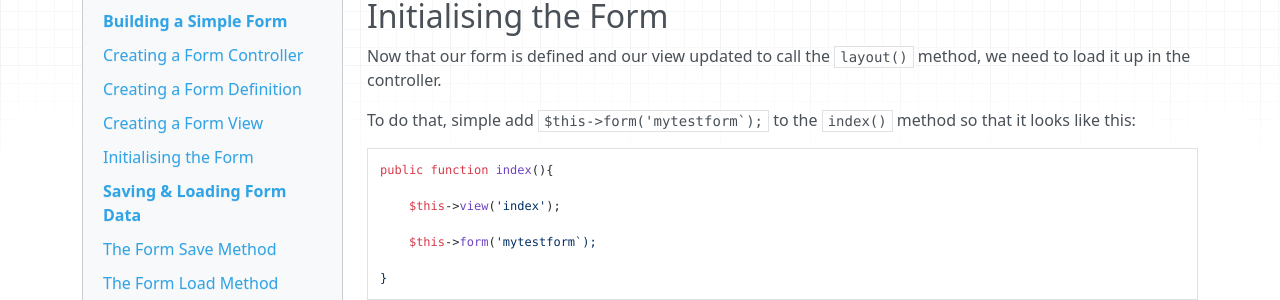
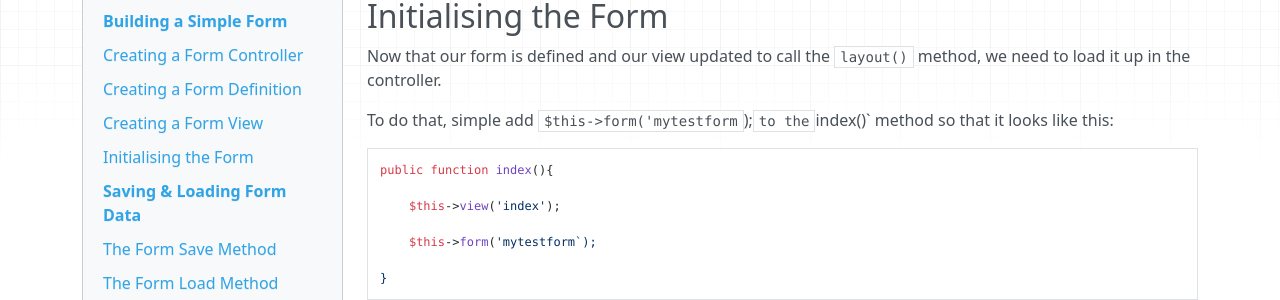
Before and after one commit to JAZ-013/hazaar-forms, an MkDocs documentation site: the page built from docs/getting-started.md, in a window 1280 px wide and 900 px high, scrolled down 3066 px. Shown: the part 151-451 px from the top of the window. Built offline with MkDocs 1.6.1, drawn with Linux system fonts in a browser that asks for light colours; nearby versions of some CDN libraries; old or Windows-style settings are respelled for this version of MkDocs; some of the changed text lies outside the part shown.

````diff
--- a/docs/getting-started.md
+++ b/docs/getting-started.md
@@ -13,7 +13,7 @@ $ cd formstest
 
 This will install the example application and all it's requirements.
 
-## Importing the ```hazaar-forms``` Library
+## Importing the `hazaar-forms` Library
 
 Next we need to add the *hazaar-forms* library as a dependency, so run:
 
@@ -113,7 +113,7 @@ Pages, sections and fields all have a label and will be rendered in rows using [
 
 ## Creating a Form View
 
-A form view is exactly the same as any other [Hazaar MVC] PHTML view file *(note that we are only editing the controller view and we assume that the layout view is already working)*.  So, with whatever your view currently looks like, all you need to do is call the forms controller's ```layout()``` function where you want the form rendered.
+A form view is exactly the same as any other [Hazaar MVC] PHTML view file *(note that we are only editing the controller view and we assume that the layout view is already working)*.  So, with whatever your view currently looks like, all you need to do is call the forms controller's `layout()` function where you want the form rendered.
 
 ```php
 <div class="container p-5">
@@ -134,9 +134,9 @@ In this view, we are using the [Bootstrap] **card** class to layout the form ins
 
 ## Initialising the Form
 
-Now that our form is defined and our view updated to call the ```layout()``` method, we need to load it up in the controller.
+Now that our form is defined and our view updated to call the `layout()` method, we need to load it up in the controller.
 
-To do that, simple add ```$this->form('mytestform`);``` to the ```index()``` method so that it looks like this:
+To do that, simple add `$this->form('mytestform`);` to the `index()` method so that it looks like this:
 
 ```php
 public function index(){
@@ -156,7 +156,7 @@ At this point though, your form won't really do much other than render on the pa
 
 ## The Form Save Method
 
-To show how simple this is, we will add a button that saves our form data.  Before we can do this though, we need to implement the method that will receive our form data on our Index controller.  Modify the Index controller and add a method called ```form_save``` as below:
+To show how simple this is, we will add a button that saves our form data.  Before we can do this though, we need to implement the method that will receive our form data on our Index controller.  Modify the Index controller and add a method called `form_save` as below:
 
 ```php
 protected function form_save($model, &$params = array()){
@@ -172,11 +172,11 @@ protected function form_save($model, &$params = array()){
 
 This method is called by the underlying Forms controller and passed a [\Hazaar\Forms\Model].  This is basically a [\Hazaar\Model\Strict] object with some extra form stuff on top of it.  The Forms model basically loads in the form definition and enforces field data types as well as validation rules and other such things.
 
-Our ```form_save()``` method implementation simply converts the form data into an array and saves it into a cache object.
+Our `form_save()` method implementation simply converts the form data into an array and saves it into a cache object.
 
 ## The Form Load Method
 
-To get the data back out when the form loads, we need to implement a ```form_load()``` method that loads the form data and returns it to the Forms controller.  It is almost the exact reverse of the above method:
+To get the data back out when the form loads, we need to implement a `form_load()` method that loads the form data and returns it to the Forms controller.  It is almost the exact reverse of the above method:
 
 ```php
 protected function form_load(&$params = array()){
@@ -194,7 +194,7 @@ As you can see above, all we are doing here is loading the form data out of cach
 
 The last piece of the puzzle is telling the forms engine to save the form data.  To do that we will simply add a button to our view using a built-in helper function.  Because the Forms Controller is a supe'd up Action controller, we have the ability to use view helpers.  The forms library supplies it's own view helper which has a few useful functions for working with the forms engine.
 
-To add a save button to the view, we simply need to call the ```btnSave()``` method on the forms view helper.  So modify your view so that it looks like this:
+To add a save button to the view, we simply need to call the `btnSave()` method on the forms view helper.  So modify your view so that it looks like this:
 
 ```php
 <div class="container p-5">
@@ -214,7 +214,7 @@ To add a save button to the view, we simply need to call the ```btnSave()``` met
 </div>
 ```
 
-The view helper call is ```$this->form->btnSave('Save')->class('btn btn-primary');``` and what this does is outputs a HTML button element with the content *Save*.  It also generates a tiny little bit of JavaScript that links to the form we have displayed so that when the user clicks this button, the form data is sent to the server and saved using our ```form_save()``` method.
+The view helper call is `$this->form->btnSave('Save')->class('btn btn-primary');` and what this does is outputs a HTML button element with the content *Save*.  It also generates a tiny little bit of JavaScript that links to the form we have displayed so that when the user clicks this button, the form data is sent to the server and saved using our `form_save()` method.
 
 # Form Parameters
 
@@ -222,7 +222,7 @@ The final piece when creating forms is being able to attach extra data to the fo
 
 ## Setting a Parameter
 
-This is super easy to do.  In our ```index()``` method on our controller where we initialise the form, parameters are passed as an array argument to the function call.  So if we update out ```index()``` method from above to include an id, all we have to do is add an array parameter with an *id* attribute.
+This is super easy to do.  In our `index()` method on our controller where we initialise the form, parameters are passed as an array argument to the function call.  So if we update out `index()` method from above to include an id, all we have to do is add an array parameter with an *id* attribute.
 
 ```php
 public function index(){
@@ -234,15 +234,15 @@ public function index(){
 }
 ```
 
-The form parameter is now set and there is an *id* attribute with an integer value of ```1234```.
+The form parameter is now set and there is an *id* attribute with an integer value of `1234`.
 
 ## Using a Parameter
 
-As we have already covered earlier, to implement the complete functionality of a form we need to override some built-in class methods on the form controller.  We have already overridden the ```form_save()``` and ```form_load()``` methods, so let's update those to use our new *id* parameter.
+As we have already covered earlier, to implement the complete functionality of a form we need to override some built-in class methods on the form controller.  We have already overridden the `form_save()` and `form_load()` methods, so let's update those to use our new *id* parameter.
 
-### Parameters with ```form_save()```
+### Parameters with `form_save()`
 
-So the ```form_save()``` method takes two parameters.  The first is the form data model that is being saved and the second is the form parameter array.  So using the implementation of the ```form_save()``` method we created above, we will update the function to use our new *id* parameter to update a database record.
+So the `form_save()` method takes two parameters.  The first is the form data model that is being saved and the second is the form parameter array.  So using the implementation of the `form_save()` method we created above, we will update the function to use our new *id* parameter to update a database record.
 
 ```php
 protected function form_save($model, &$params = array()){
@@ -254,11 +254,11 @@ protected function form_save($model, &$params = array()){
 }
 ```
 
-For details on the default implementation of the ```form_save()``` method see the [Hazaar\Controller\Form::form_save()](http://www.hazaarmvc.com/apidoc/class/Hazaar/Controller/Form#func_form_save) documentation.
+For details on the default implementation of the `form_save()` method see the [Hazaar\Controller\Form::form_save()](http://www.hazaarmvc.com/apidoc/class/Hazaar/Controller/Form#func_form_save) documentation.
 
-### Parameters with ```form_load()```
+### Parameters with `form_load()`
 
-So the ```form_load()``` method only takes a single parameter which is the form parameter array.  So using the implementation of the ```form_load()``` method we created above, we will update the function to use our new *id* parameter to retrieve a database record and return it as the data array used to populate the forms model.
+So the `form_load()` method only takes a single parameter which is the form parameter array.  So using the implementation of the `form_load()` method we created above, we will update the function to use our new *id* parameter to retrieve a database record and return it as the data array used to populate the forms model.
 
 ```php
 protected function form_load(&$params = array()){
@@ -270,7 +270,7 @@ protected function form_load(&$params = array()){
 }
 ```
 
-For details on the default implementation of the ```form_load()``` method see the [Hazaar\Controller\Form::form_load()](http://www.hazaarmvc.com/apidoc/class/Hazaar/Controller/Form#func_form_load) documentation.
+For details on the default implementation of the `form_load()` method see the [Hazaar\Controller\Form::form_load()](http://www.hazaarmvc.com/apidoc/class/Hazaar/Controller/Form#func_form_load) documentation.
 
 # Wrap Up
 
````
Also changed, not shown: docs/form-definitions.md (+10 -2 lines).
